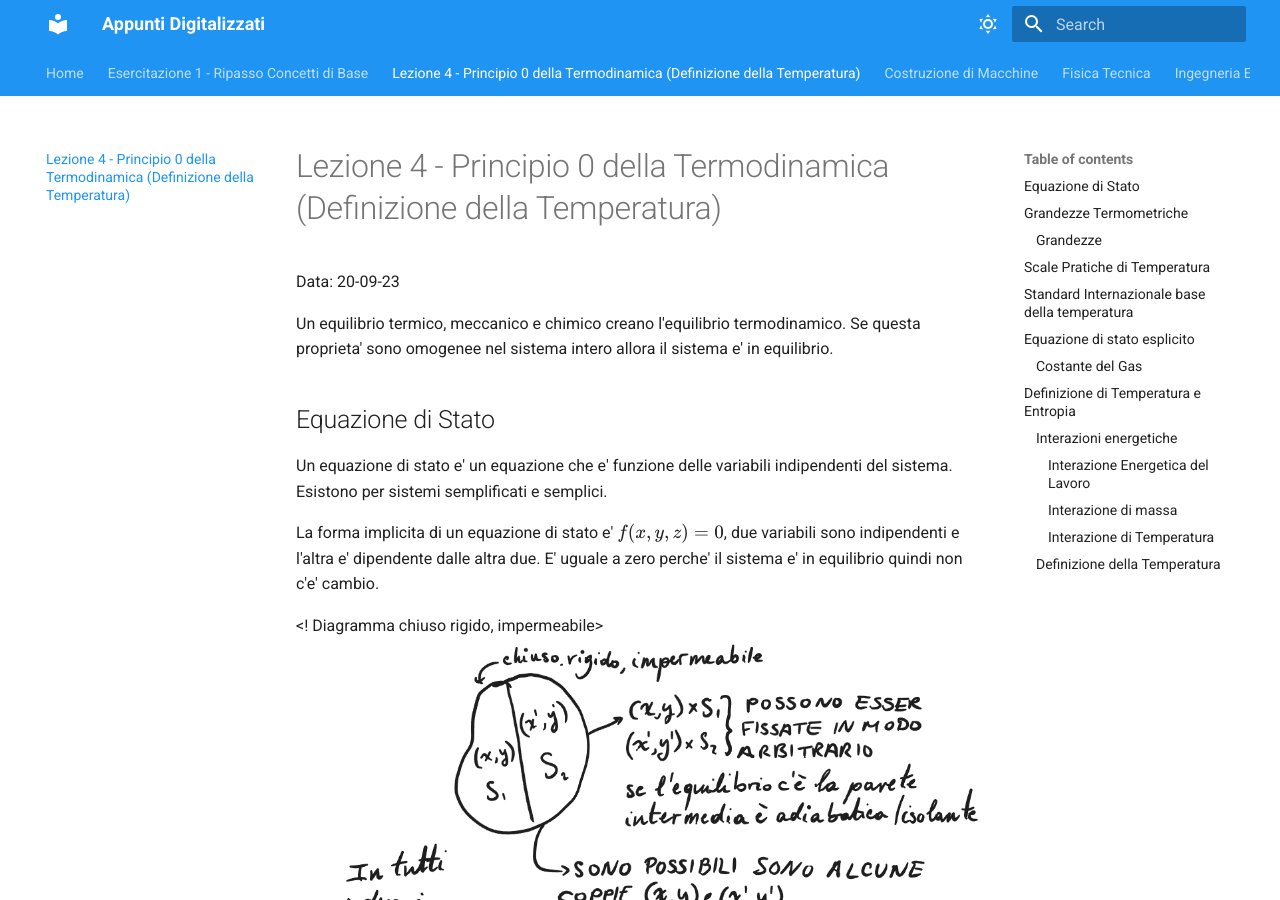
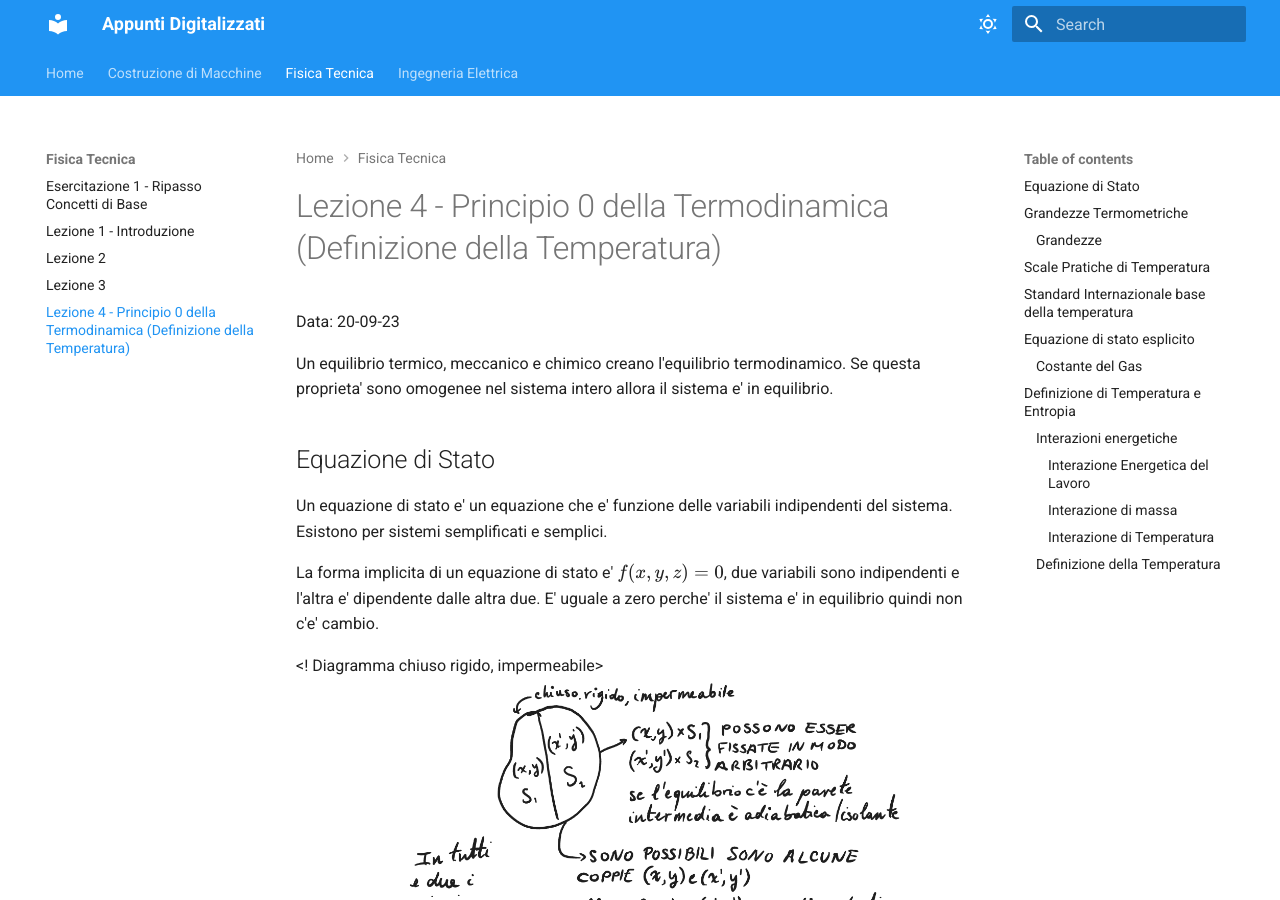
Before and after one commit to MORaHo/Appunti, an MkDocs documentation site: the page built from docs/Fisica_Tecnica/FisTec - L4.md, in a window 1280 px wide and 900 px high. Built offline with MkDocs 1.6.1 and Material for MkDocs 9.7.7, drawn with Linux system fonts in a browser that asks for light colours; some web fonts are replaced; some of the changed lines change nothing that is shown.

Commit message:
Changes - [21-09-23]

```diff
--- a/docs/FisTec - L4.md
+++ b/docs/Fisica_Tecnica/FisTec - L4.md
@@ -20,7 +20,7 @@
 La forma implicita di un equazione di stato e' $f(x,y,z) = 0$, due variabili sono indipendenti e l'altra e' dipendente dalle altra due. E' uguale a zero perche' il sistema e' in equilibrio quindi non c'e' cambio.
 
 <! Diagramma chiuso rigido, impermeabile>
-![](./images/2023-09-21 17.48.excalidraw.png)
+![](../images/2023-09-21 17.48.excalidraw.png){: .center }
 
 A,B,C con equilibrio caratterizzati da
 $$\underbrace{(x,y)}_{A};\underbrace{(x',y')}_{B};\underbrace{(x'',y'')}_{C}$$
@@ -51,7 +51,7 @@
 - Pressione - > $T = T(P)$ questo e' usato in termometri a gas e.g. He, con l'equazione $T = a+ bP +cP^2$
 - F.E.M - > $T = T(f.e.m)$ - Termocoppie
 <! Diagramma termocoppia>
-![](./images/2023-09-21 17.56.excalidraw.png)
+![](../images/2023-09-21 17.56.excalidraw.png){: .center }
 
 - Termoresistenza - > $T = T(R)$ questi sono materiali che cambiano a carte resistenze hanno temperature specifiche.
 
@@ -98,7 +98,7 @@
 La equazione di stato per i gas ideali e' $PV = nRT$, R e' stata derivata dal grafico di PV vs. T per alcuni gas, la media degli inclini e' stata presa come il costante universale dei gas ideali.
 
 <! Diagramma gas ideale>
-![](./images/2023-09-21 18.01.excalidraw.png)
+![](../images/2023-09-21 18.01.excalidraw.png){: .center }
 
 L'unico problema con il costante universale dei gas ideale e' che il gas ideale non esiste. Il gas costante anche se non funziona perfettamente puo' esser usato per approssimate molto bene, la approssimazione migliore per P basse e T alte, ma cose' alto e cose' basso cambia da gas in gas.
 
```
Also changed, not shown: docs/Fisica_Tecnica/FT - Esercitazione 1.md (renamed from docs/FT - Esercitazione 1.md).
